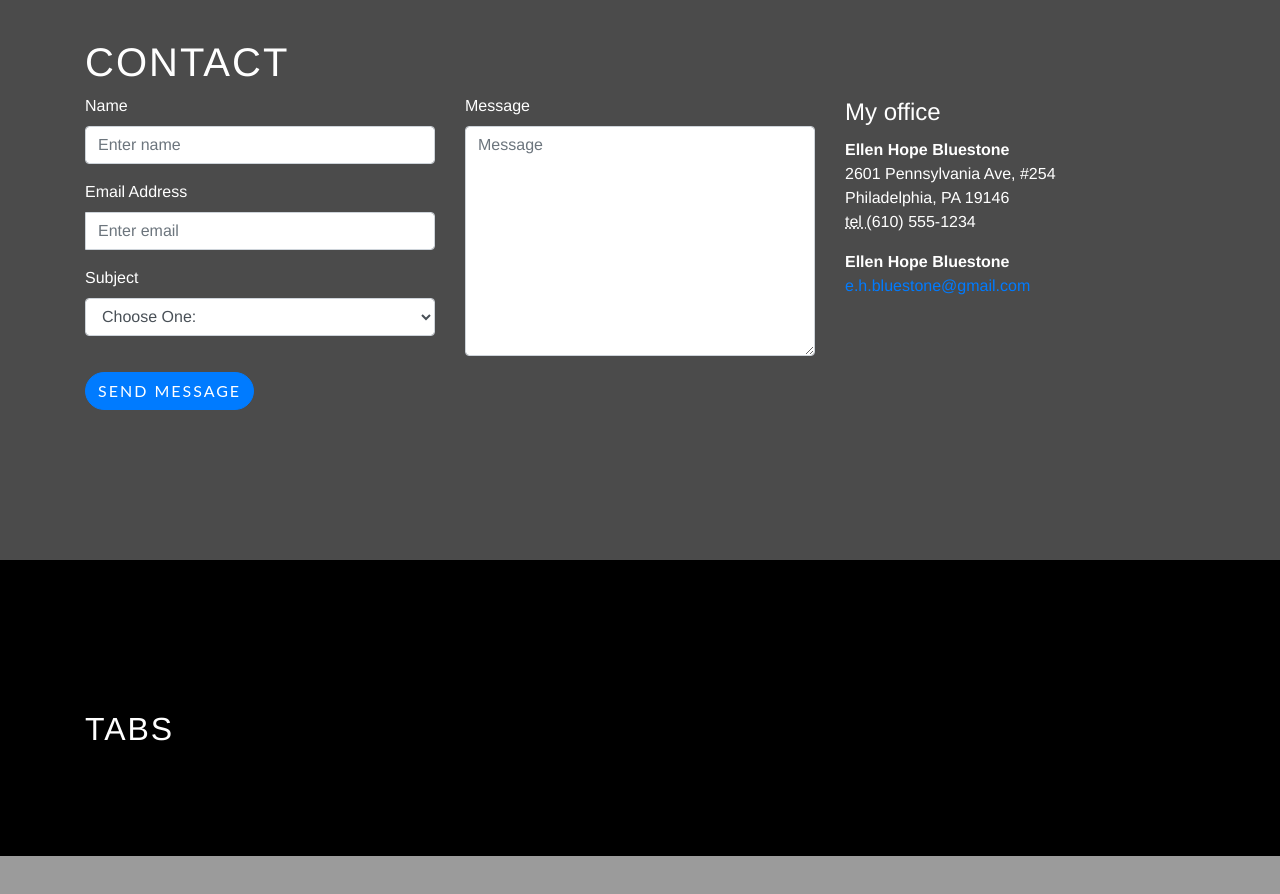
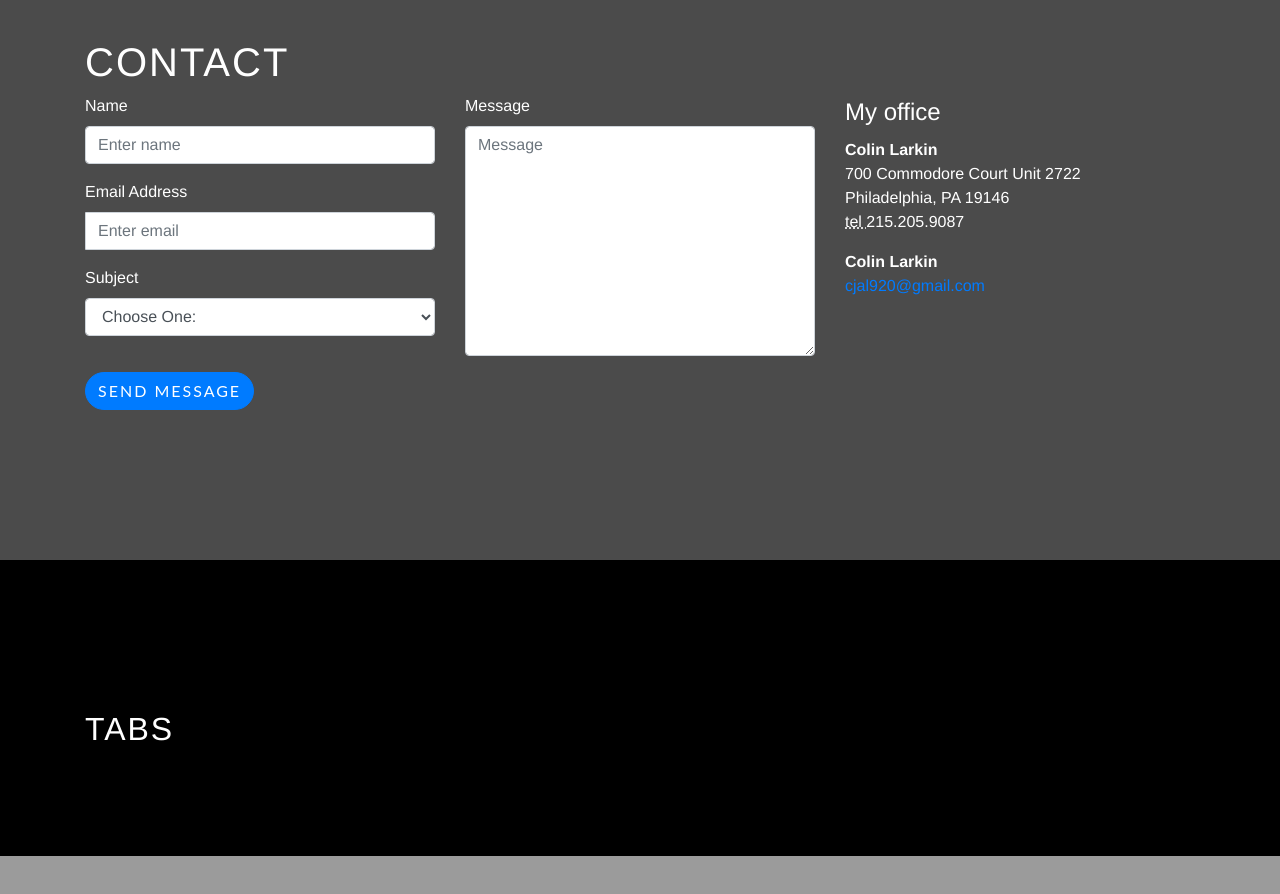
Before and after one commit to cjal920/colin-site, a plain HTML site: page index.html in a window 1280 px wide. Shown: the part 3640-4534 px from the top of the page. Drawn offline with nearby package versions, Linux system fonts and the light colour scheme.

Commit message:
address update

```diff
--- a/index.html
+++ b/index.html
@@ -314,16 +314,16 @@
                     <form>
                     <legend><span class="glyphicon glyphicon-globe"></span>My office</legend>
                     <address>
-                        <strong>Ellen Hope Bluestone</strong><br>
-                        2601 Pennsylvania Ave, #254<br>
+                        <strong>Colin Larkin</strong><br>
+                        700 Commodore Court Unit 2722<br>
                         Philadelphia, PA 19146<br>
                         <abbr title="Phone">
                             tel </abbr>
-                        (610) 555-1234
+                        215.205.9087
                     </address>
                     <address>
-                        <strong>Ellen Hope Bluestone</strong><br>
-                        <a href="mailto:#">e.h.bluestone@gmail.com</a>
+                        <strong>Colin Larkin</strong><br>
+                        <a href="mailto:#">cjal920@gmail.com</a>
                     </address>
                     </form>
                 </div>
```
